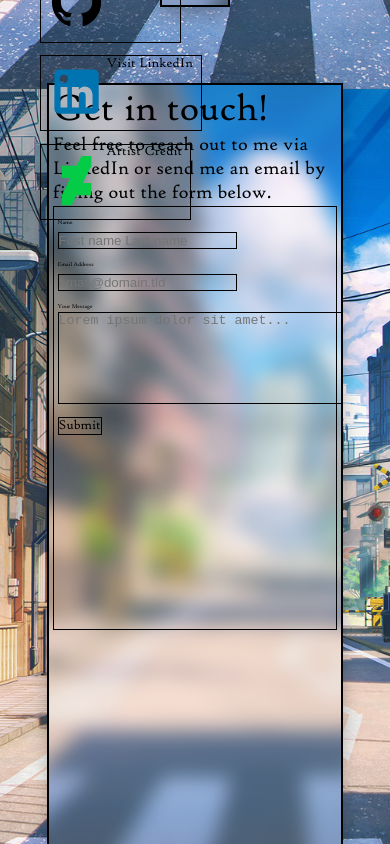
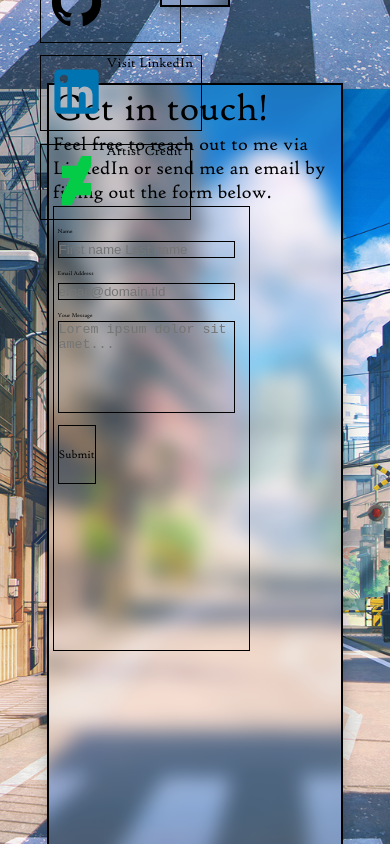
Before and after one commit to Matteas-Eden/matteas-eden.github.io, a React (Create React App) app: page /contact in a window 390 px wide. Shown: the part 755-1599 px from the top of the page. Built offline with nearby package versions, Linux system fonts and the light colour scheme.

Commit message:
Make the form more responsive

```diff
--- a/src/components/ContactForm.jsx
+++ b/src/components/ContactForm.jsx
@@ -3,24 +3,27 @@ import { Grid, makeStyles } from '@material-ui/core';
 
 const useStyles = makeStyles({
     form: {
+        position: 'relative',
         border: '1px solid black',
-        // width: '50vw',
-        height: '50vh',
+        width: '50vw',
+        height: '52.5vh',
     },
     inner: {
         border: 'none',
+        marginLeft: '1vw',
+        marginTop: '1vh',
     },
     label: {
         fontFamily: 'high-tower',
         fontSize: '1.5vw',
         color: '#000',
-        marginLeft: '1vw',
     },
     button: {
         background: 'none',
         border: '1px solid black',
         fontFamily: 'high-tower',
-        fontSize: '3.5vw',
+        fontSize: '3vw',
+        height: '7vh',
         color: '#000',
         marginLeft: '1vw',
         marginTop: '1vh',
@@ -30,14 +33,14 @@ const useStyles = makeStyles({
         background: 'none',
         border: '1px solid black',
         color: '#101010',
-        marginLeft: '1vw',
+        width: '45vw',
     },
     textarea: {
         background: 'none',
         border: '1px solid black',
         color: '#101010',
         resize: 'none',
-        marginLeft: '1vw',
+        width: '45vw',
     },
 });
 
@@ -53,12 +56,7 @@ export const ContactForm = () => {
             className={classes.form}
         >
             <fieldset className={classes.inner}>
-                <Grid
-                    container
-                    direction="column"
-                    alignItems="flex-start"
-                    justify="flex-start"
-                >
+                <Grid container>
                     <Grid
                         item
                         container
@@ -97,14 +95,6 @@ export const ContactForm = () => {
                                 required=""
                             />
                         </Grid>
-                    </Grid>
-                    <Grid
-                        item
-                        container
-                        direction="column"
-                        alignItems="flex-start"
-                        justify="center"
-                    >
                         <Grid item>
                             <label className={classes.label} for="message">
                                 Your Message
```
